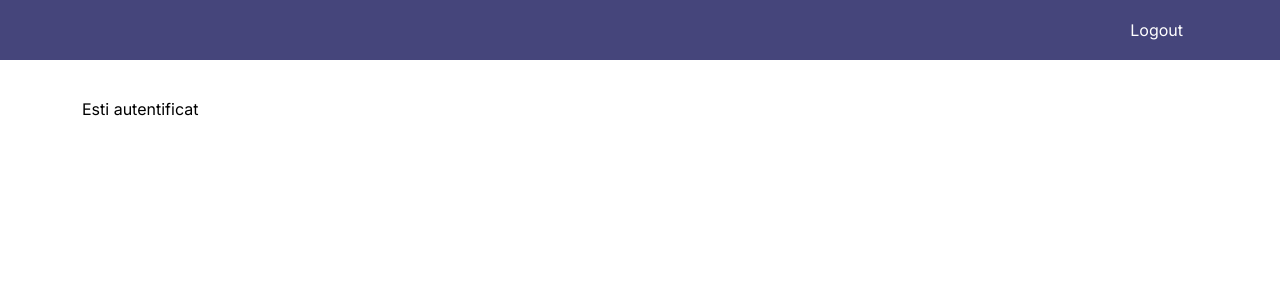
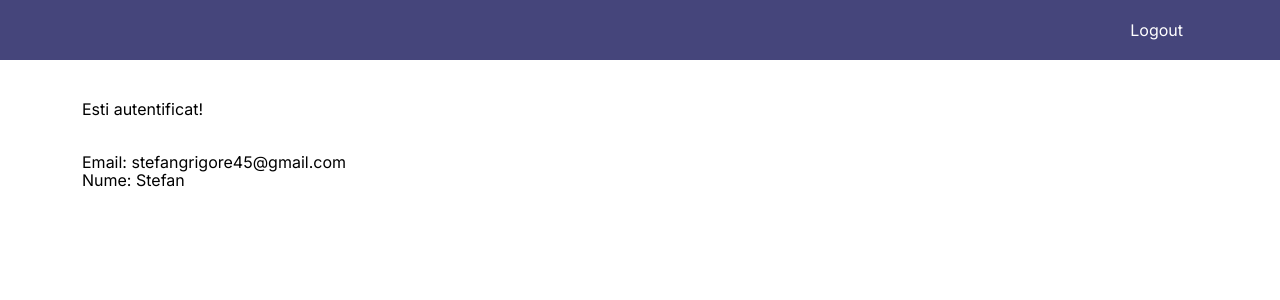
Before and after one commit to stefangrg/react-auth-firebase, a React (Create React App) app: page / in a window 1280 px wide. Both pictures are taken after a click on the button "Autentificare". Shown: the top 300 px of the page. Built offline with nearby package versions, Linux system fonts and the light colour scheme.

Commit message:
Persistent state & refactoring

```diff
--- a/src/Components/Auth/login.js
+++ b/src/Components/Auth/login.js
@@ -1,4 +1,4 @@
-import { Link, Navigate } from "react-router-dom";
+import { Link } from "react-router-dom";
 import { useAuth } from '../Contexts/AuthProvider';
 
 function Login(){
--- a/src/Components/Contexts/AuthProvider.js
+++ b/src/Components/Contexts/AuthProvider.js
@@ -22,7 +22,7 @@ export function AuthProvider({ children }){
     const [loading, setLoading] = useState(false);
 
     useEffect(() => {
-        if(user) window.localStorage.setItem('user',JSON.stringify(user))
+        if(user) window.localStorage.setItem('user',JSON.stringify(user));
     }, [user]);
 
     function login(){
@@ -36,6 +36,7 @@ export function AuthProvider({ children }){
 
     function logout(){
         setUser(undefined);
+        window.localStorage.removeItem('user');
     }
 
     function check(){
--- a/src/Components/dashboard.js
+++ b/src/Components/dashboard.js
@@ -1,12 +1,21 @@
 import Navbar from "./navbar"
 
+import { useAuth } from "./Contexts/AuthProvider"
+
 export default function Dashboard(){
+
+    const { user } = useAuth();
+
     return (
         <div className="dashboard">
                 <Navbar></Navbar>
                 <div className="content">
                     <div className="container">
-                        Esti autentificat
+                        Esti autentificat! <br></br><br></br>
+                        <p>
+                            Email: { user.email } <br></br>
+                            Nume: { user.name }
+                        </p>
                     </div>
                 </div>
         </div>
--- a/src/Components/navbar.js
+++ b/src/Components/navbar.js
@@ -1,4 +1,3 @@
-import { Link } from "react-router-dom";
 import { useAuth } from "./Contexts/AuthProvider";
 
 function Navbar(){
--- /dev/null
+++ b/src/Routing.js
@@ -0,0 +1,34 @@
+import App from './App';
+import Login from './Components/Auth/login';
+import Register from './Components/Auth/register';
+import ForgotPassword from './Components/Auth/forgotPassword';
+import { BrowserRouter, Routes, Route } from 'react-router-dom';
+import Dashboard from './Components/dashboard';
+import PrivateRoute from './Components/PrivateRoute';
+import GuestRoute from './Components/GuestRoute';
+
+export default function Routing({ children }){
+    return (
+        <BrowserRouter>
+
+        <Routes>
+
+        <Route path="/" element={<App/>}>
+
+            <Route index element={
+            <PrivateRoute>
+                <Dashboard/>
+            </PrivateRoute>
+            }/>
+
+            <Route path="login" element={<GuestRoute><Login/></GuestRoute>}/>
+            <Route path="register" element={<GuestRoute><Register/></GuestRoute>}/>
+            <Route path="forgot-password" element={<GuestRoute><ForgotPassword/></GuestRoute>}/>
+
+        </Route>
+
+        </Routes>
+
+        </BrowserRouter>
+    );
+}
--- a/src/index.js
+++ b/src/index.js
@@ -1,16 +1,9 @@
 import React from 'react';
 import ReactDOM from 'react-dom/client';
 import './index.css';
-import App from './App';
 import reportWebVitals from './reportWebVitals';
-import Login from './Components/Auth/login';
-import Register from './Components/Auth/register';
-import ForgotPassword from './Components/Auth/forgotPassword';
-import { BrowserRouter, Routes, Route } from 'react-router-dom';
-import Dashboard from './Components/dashboard';
 import { AuthProvider } from './Components/Contexts/AuthProvider';
-import PrivateRoute from './Components/PrivateRoute';
-import GuestRoute from './Components/GuestRoute';
+import Routing from './Routing';
 
 const root = ReactDOM.createRoot(document.getElementById('root'));
 root.render(
@@ -19,27 +12,7 @@ root.render(
 
     <AuthProvider>
 
-    <BrowserRouter>
-
-    <Routes>
-
-      <Route path="/" element={<App/>}>
-
-        <Route index element={
-          <PrivateRoute>
-            <Dashboard/>
-          </PrivateRoute>
-        }/>
-
-        <Route path="login" element={<GuestRoute><Login/></GuestRoute>}/>
-        <Route path="register" element={<GuestRoute><Register/></GuestRoute>}/>
-        <Route path="forgot-password" element={<GuestRoute><ForgotPassword/></GuestRoute>}/>
-
-      </Route>
-
-    </Routes>
-
-    </BrowserRouter>
+      <Routing></Routing>
 
     </AuthProvider>
 
--- a/src/scss/general.scss
+++ b/src/scss/general.scss
@@ -36,18 +36,22 @@
     min-height: 60px;
 
     ul{
+
       margin:0;
       padding:0;
       list-style-type: none;
 
       li{
+
         line-height: 60px;
         display: inline;
         padding-right: 15px;
 
         a{
+
           color:#ffffff;
           text-decoration: none;
+
         }
 
       }
```
